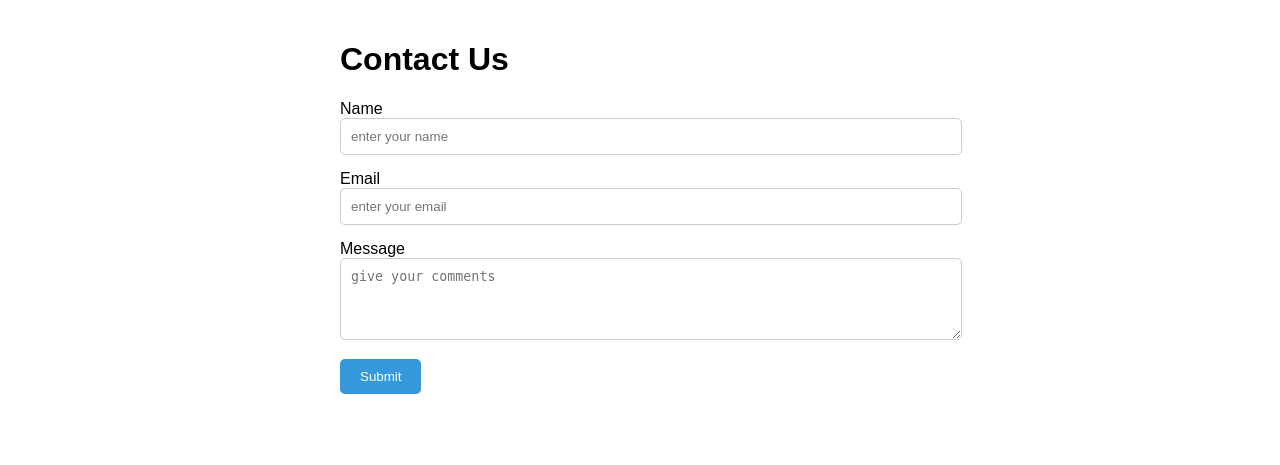
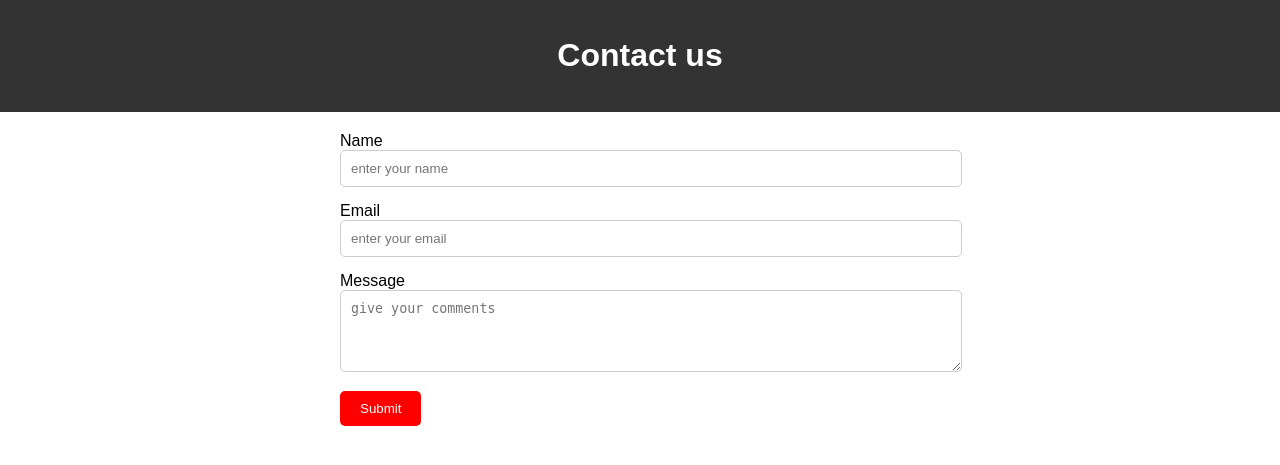
Before and after one commit to bibinwithab/IETE-WEBSITE, a Django app: page /contact/ in a window 1280 px wide. Shown: the top 465 px of the page. Run offline with Django 4.2, Linux system fonts and the light colour scheme.

Commit message:
formated contact page

```diff
--- a/IETE/contact/templates/contact/contact.html
+++ b/IETE/contact/templates/contact/contact.html
@@ -3,7 +3,6 @@
 {% block content %}
 
 <div class="container">
-    <h1>Contact Us</h1>
     <form action="#" method="post">
       {% csrf_token %}
       <label for="name">Name</label>
--- a/IETE/contact/templates/contact/index.html
+++ b/IETE/contact/templates/contact/index.html
@@ -23,15 +23,29 @@
     border-radius: 5px;
   }
   button {
-    background-color: #3498db;
+    background-color: #ff0000;
     color: white;
     padding: 10px 20px;
     border: none;
     border-radius: 5px;
     cursor: pointer;
   }
+  header {
+            background-color: #333;
+            color: #fff;
+            text-align: center;
+            padding: 1em 0;
+        }
+  h1{
+    text-align: center;
+  }
 </style>
 </head>
 <body>
-    {% block content %}{%endblock%}
+
+  <header>
+    <h1>Contact us</h1>
+  </header>
+
+  {% block content %} {%endblock%}
 </body>
--- a/IETE/events/templates/events/index.html
+++ b/IETE/events/templates/events/index.html
@@ -35,7 +35,7 @@
         }
         .register-button {
             display: inline-block;
-            background-color: red;
+            background-color: rgb(255, 0, 0);
             color: #fff;
             padding: 10px 20px;
             border: none;
@@ -44,7 +44,7 @@
             border-radius: 10px 10px 10px 10px ;
         }
         .register-button:hover{
-            background-color: blue;
+            background-color: #ff8b8b;
         }
         .modal {
             display: none;
```
